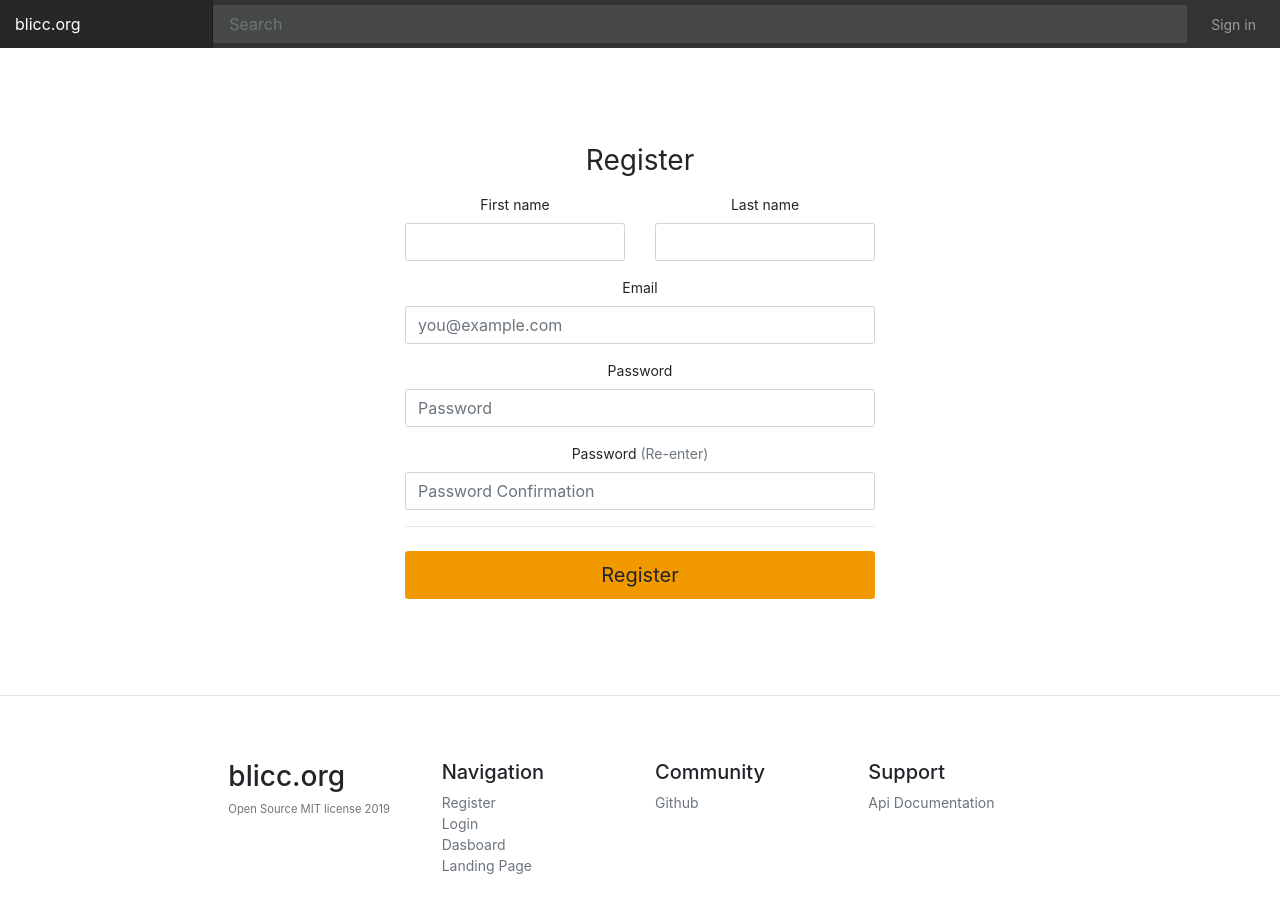
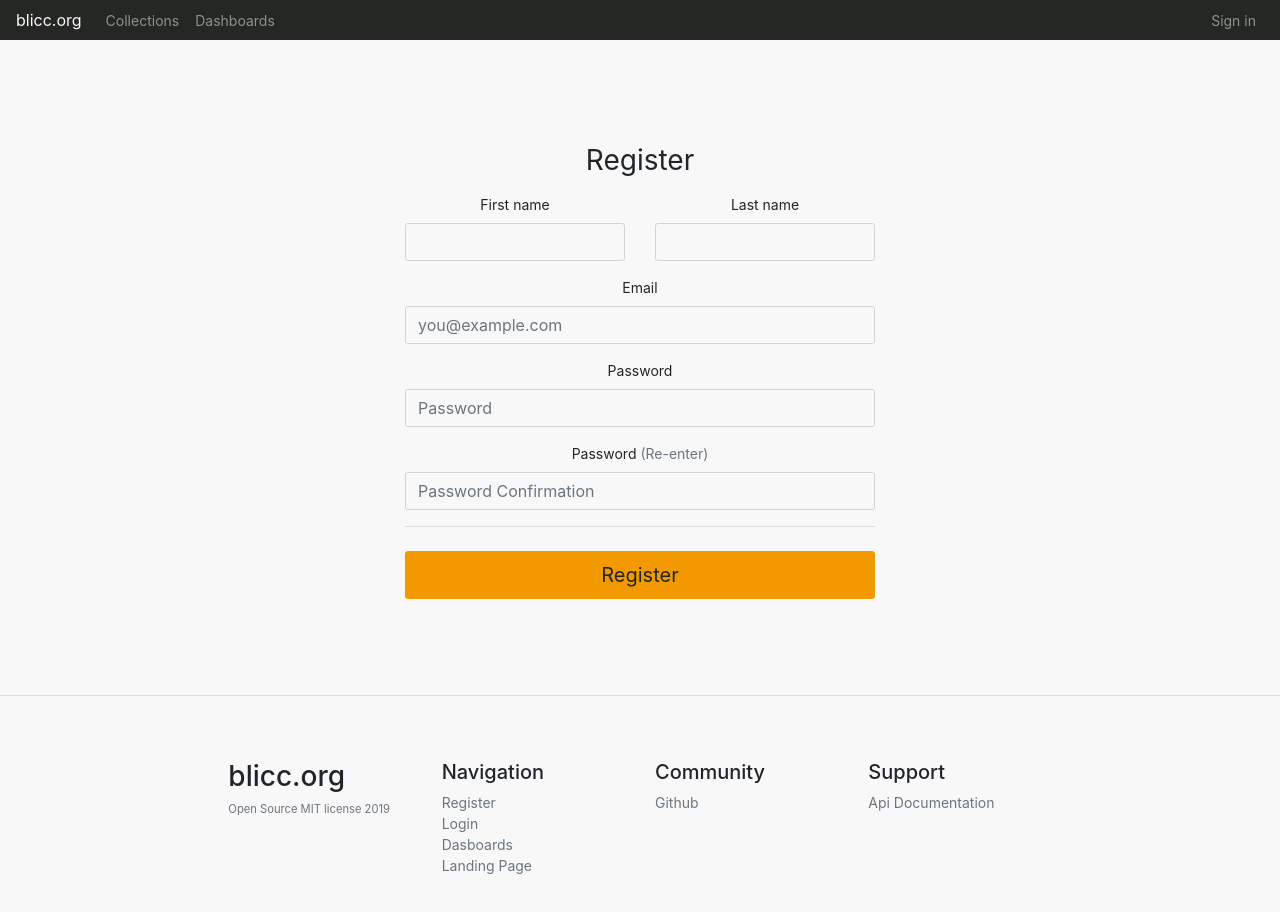
Before and after one commit to blicc-org/blicc, a React (Create React App) app in the folder app/: page /register in a window 1280 px wide. Shown: the top 912 px of the page. Built offline with nearby package versions, Linux system fonts and the light colour scheme; no server answers.

Commit message:
feat(app): prevent navbar collapse

```diff
--- a/app/src/App.jsx
+++ b/app/src/App.jsx
@@ -21,7 +21,7 @@ export function App() {
             <Route path="/" exact component={LandingPage} />
             <Route path="/login" component={Login} />
             <Route path="/register" component={Register} />
-            <Route path="/dashboard" component={Dashboard} />
+            <Route path="/dashboards" component={Dashboard} />
             <Route component={NotFound} />
           </Switch>
         </Router>
--- a/app/src/Content.js
+++ b/app/src/Content.js
@@ -22,8 +22,8 @@ export const content = {
           link: '/login',
         },
         {
-          title: 'Dasboard',
-          link: '/dashboard',
+          title: 'Dasboards',
+          link: '/dashboards',
         },
         {
           title: 'Landing Page',
--- a/app/src/Theme.scss
+++ b/app/src/Theme.scss
@@ -1,8 +1,8 @@
-$charcoal: #323432;
+$charcoal: #252725;
 $orange: #f39900;
 $red: #dc3545;
 $green: #28a745;
-$grey: #f8f8f8;
+$white: #f8f8f8;
 
 $primary: $orange;
 $secondary: $orange;
@@ -10,7 +10,7 @@ $success: $green;
 $info: $orange;
 $warning: $orange;
 $danger: $red;
-$light: $grey;
+$light: $white;
 $dark: $charcoal;
 
 $border-radius: 0.175rem;
--- a/app/src/components/header/Navbar.jsx
+++ b/app/src/components/header/Navbar.jsx
@@ -19,30 +19,27 @@ export function NavBar() {
 
   return (
     <>
-      <nav className="navbar navbar-expand-lg fixed-top navbar-dark bg-dark p-0">
-        <Link className="navbar-brand col-sm-3 col-md-2 mr-0" to="/">
+      <nav className="navbar navbar-expand fixed-top navbar-dark bg-dark p-0">
+        <Link className="navbar-brand pl-3 mx-0" to="/">
           {content.metadata.title}
         </Link>
-        <button
-          className="navbar-toggler"
-          type="button"
-          data-toggle="collapse"
-          data-target="#navbarSupportedContent"
-          aria-controls="navbarSupportedContent"
-          aria-expanded="false"
-          aria-label="Toggle navigation"
+        <div
+          className="collapse navbar-collapse px-3"
+          id="navbarSupportedContent"
         >
-          <span className="navbar-toggler-icon"></span>
-        </button>
-
-        <div className="collapse navbar-collapse" id="navbarSupportedContent">
-          <input
-            className="form-control form-control-dark w-100"
-            type="text"
-            placeholder="Search"
-            aria-label="Search"
-          />
-          <ul className="navbar-nav px-3">
+          <ul className="navbar-nav">
+            <li className="nav-item text-nowrap">
+              <Link className="nav-link" to="/login">
+                Collections
+              </Link>
+            </li>
+            <li className="nav-item text-nowrap">
+              <Link className="nav-link" to="/login">
+                Dashboards
+              </Link>
+            </li>
+          </ul>
+          <ul className="navbar-nav ml-auto">
             {!appState.loggedIn ? (
               <li className="nav-item text-nowrap">
                 <Link className="nav-link" to="/login">
@@ -53,7 +50,7 @@ export function NavBar() {
               <li className="nav-item dropdown">
                 <a
                   className="nav-link dropdown-toggle"
-                  href="#"
+                  href="/"
                   id="navbarDropdown"
                   role="button"
                   data-toggle="dropdown"
--- a/app/src/components/header/Navbar.scss
+++ b/app/src/components/header/Navbar.scss
@@ -1,24 +1,5 @@
 .navbar-brand {
-  padding-top: 0.75rem;
-  padding-bottom: 0.75rem;
+  padding-top: 0.5rem;
+  padding-bottom: 0.5rem;
   font-size: 1rem;
-  background-color: rgba(0, 0, 0, 0.25);
-  box-shadow: inset -1px 0 0 rgba(0, 0, 0, 0.25);
 }
-
-.navbar .form-control {
-  padding: 0.75rem 1rem;
-  border-width: 0;
-  border-radius: 0;
-}
-
-.form-control-dark {
-  color: #fff;
-  background-color: rgba(255, 255, 255, 0.1);
-  border-color: rgba(255, 255, 255, 0.1);
-}
-
-.form-control-dark:focus {
-  border-color: transparent;
-  box-shadow: 0 0 0 3px rgba(255, 255, 255, 0.25);
-}
--- a/app/src/pages/login/LoginForm.jsx
+++ b/app/src/pages/login/LoginForm.jsx
@@ -26,7 +26,7 @@ export function LoginForm() {
 
   return (
     <>
-      {appState.loggedIn && <Redirect to="/dashboard" />}
+      {appState.loggedIn && <Redirect to="/dashboards" />}
       <div className="col-md-5 mx-auto py-5 my-5 text-center">
         <form className="form-signin">
           <h1 className="h3 mb-3 font-weight-normal">Please sign in</h1>
--- a/app/src/pages/not-found/NotFoundWarning.jsx
+++ b/app/src/pages/not-found/NotFoundWarning.jsx
@@ -1,8 +1,8 @@
-import React, { useContext } from 'react'
-import { AppContext } from '../../common/context/AppContext'
+import React from 'react'
+import { content } from '../../Content'
 
 export function NotFoundWarning() {
-  const { pages } = useContext(AppContext)
+  const { pages } = content
   return (
     <div className="col-md-5 mx-auto py-5 my-5 text-center">
       <h1 className="display-4 font-weight-normal">{pages.notFound.title}</h1>
--- a/app/src/pages/register/Register.jsx
+++ b/app/src/pages/register/Register.jsx
@@ -54,7 +54,7 @@ export function Register() {
   }
   return (
     <>
-      {appState.loggedIn && <Redirect to="/dashboard" />}
+      {appState.loggedIn && <Redirect to="/dashboards" />}
       <Header />
       <RegisterForm user={user} setUser={setUser} register={register} />
       <Footer />
```
